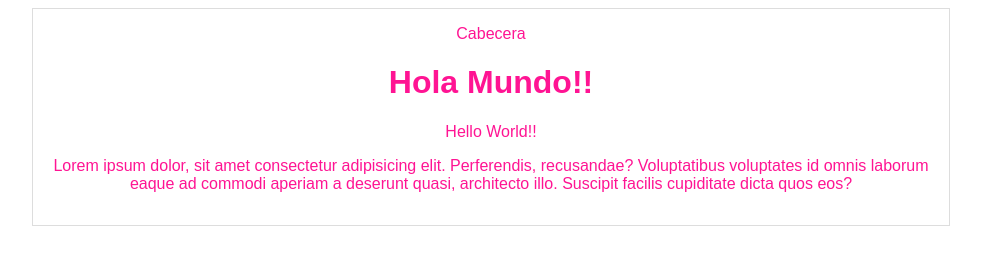
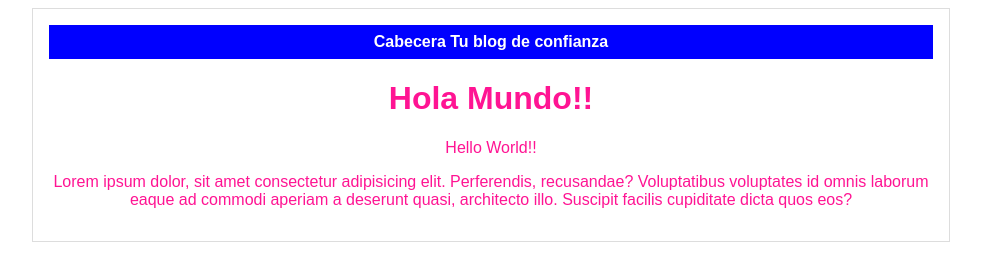
Before and after one commit to edibeca/DemoPlatzi, a plain HTML site: page index.html in a window 1280 px wide. Shown: the whole page, without its empty margins (149-1130 px from the left). Drawn offline with Linux system fonts and the light colour scheme.

Commit message:
Cabecera con fondo azul

```diff
--- a/css/estilos.css
+++ b/css/estilos.css
@@ -11,3 +11,11 @@ body{
     border: 1px solid #ddd;
     margin: 0 auto;
 }
+#head
+{
+    background-color: blue;
+    color: white;
+    font-weight: bold;
+    margin: 0;
+    padding: 0.5em;
+}
--- a/index.html
+++ b/index.html
@@ -10,7 +10,7 @@
 <body>
     <div id="container">
         <div id=head>
-            Cabecera
+            Cabecera Tu blog de confianza
         </div>
     <div>
         <h1>Hola Mundo!!</h1>
```
